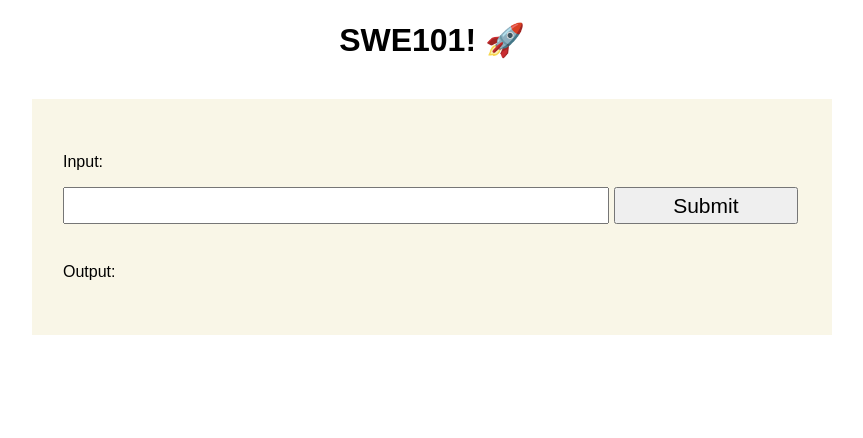
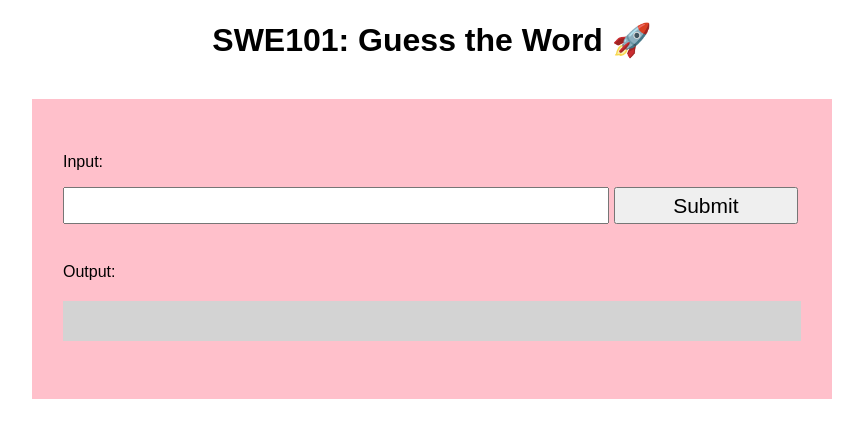
Before and after one commit to rocketacademy/basics-guess-the-word, a plain HTML site: page index.html in a window 1280 px wide. Shown: the whole page, without its empty margins (208-1071 px from the left). Drawn offline with Linux system fonts and the light colour scheme.

Commit message:
revert colours to same as videos

```diff
--- a/index.html
+++ b/index.html
@@ -1,7 +1,7 @@
 <!DOCTYPE html>
 <html>
   <head>
-    <title>SWE101 Guess The Word</title>
+    <title>SWE101</title>
     <style>
       * {
         box-sizing: border-box;
@@ -18,7 +18,7 @@
       }
 
       #container {
-        background-color: #f9f6e7;
+        background-color: pink;
         margin: 40px auto;
         max-width: 800px;
         padding: 38px 31px;
@@ -40,16 +40,17 @@
         width: 25%;
       }
 
-      #output {
+      #output-div {
+        background-color: lightgrey;
         margin: 20px auto;
-        padding: 20px 0px;
+        padding: 20px;
         width: 100%;
       }
     </style>
   </head>
 
   <body>
-    <h1 id="header">SWE101! 🚀</h1>
+    <h1 id="header">SWE101: Guess the Word 🚀</h1>
     <div id="container">
       <p>Input:</p>
       <input id="input-field" />
```
